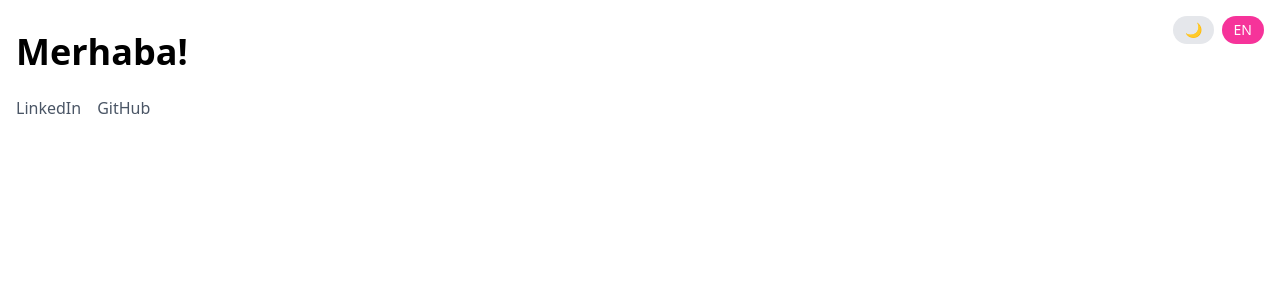
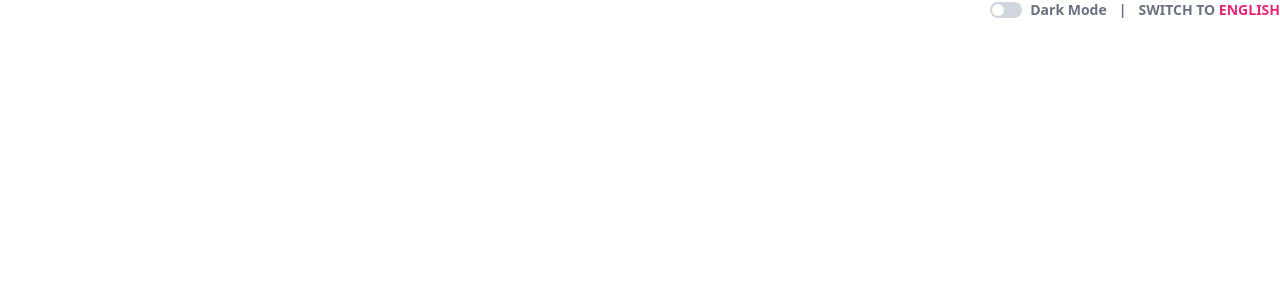
Before and after one commit to beyza-yazici/Personal-Website, a React (Vite) app: page / in a window 1280 px wide. Shown: the top 300 px of the page. Built offline with nearby package versions, Linux system fonts and the light colour scheme.

Commit message:
header editted

```diff
--- a/package.json
+++ b/package.json
@@ -13,6 +13,7 @@
     "@tailwindcss/vite": "^4.0.3",
     "react": "^18.3.1",
     "react-dom": "^18.3.1",
+    "react-router-dom": "^7.1.5",
     "tailwindcss": "^4.0.3"
   },
   "devDependencies": {
--- a/src/App.jsx
+++ b/src/App.jsx
@@ -5,7 +5,7 @@ function App() {
 
 
   return (
-    <div className="min-h-screen bg-white dark:bg-gray-900 transition-colors duration-300">
+    <div className="min-h-screen bg-white dark:bg-gray-900 transition-colors duration-200">
         <Header/>
     </div>
   )
--- a/src/components/Header.jsx
+++ b/src/components/Header.jsx
@@ -2,77 +2,57 @@ import { useLanguage } from "../hooks/useLanguage";
 import { useTheme } from "../hooks/useTheme";
 
 function Header() {
-    const { localizedData, toggleLanguage, language } = useLanguage();
-    const { theme, setTheme } = useTheme();
-    const { heroSection } = localizedData;
-
-    const toggleTheme = () => {
-        setTheme(theme === "light" ? "dark" : "light");
-    };
+    const { toggleLanguage, language } = useLanguage();
+    const { toggleTheme, theme } = useTheme();
 
     return (
-        <header className={`container mx-auto px-4 py-8 relative ${theme === 'dark' ? 'dark' : ''}`}>
+        <header className='flex items-center justify-end gap-3 font-semibold text-sm text-gray-500 dark:text-gray-400 transition-colors duration-200'>
+            <div className='flex justify-center items-center gap-2'>
+                <label
+                    htmlFor="language-switch"
+                    className="relative inline-block w-8 h-4"
+                    aria-label="Dil değiştirme"
+                >
+                    <input
+                        id="language-switch"
+                        type="checkbox"
+                        className="opacity-0 w-0 h-0 peer"
+                        checked={theme === "dark"}
+                        onChange={toggleTheme}
+                    />
+                    <span
+                        className="absolute cursor-pointer top-0 left-0 right-0 bottom-0 bg-gray-300 dark:bg-gray-600 transition-all duration-400 ease-in-out peer-checked:bg-blue-500 rounded-full"
+                        aria-hidden="true"
+                    ></span>
+                    <span
+                        className="absolute w-3 h-3 left-0.5 bottom-0.5 bg-white dark:bg-gray-200 transition-all duration-400 ease-in-out transform peer-checked:translate-x-4 rounded-full"
+                    ></span>
+                </label>
+                <p className="dark:text-gray-300">Dark Mode</p>
+            </div>
+            <p className="dark:text-gray-400">|</p>
 
-            <div className="absolute top-4 right-4 flex items-center gap-2">
-                <button
-                    onClick={toggleTheme}
-                    className="px-3 py-1 text-sm rounded-full bg-gray-200 dark:bg-gray-700 text-gray-700 dark:text-white hover:bg-gray-300 dark:hover:bg-gray-600 transition-colors"
+            {language === "tr" ? (
+                <p
+                    onClick={() => toggleLanguage("en")}
+                    className="cursor-pointer dark:text-gray-300 hover:text-gray-700 dark:hover:text-gray-100 transition-colors duration-200"
+                    role="button"
+                    aria-label="Switch to English"
                 >
-                    {theme === 'light' ? '🌙' : '☀️'}
-                </button>
-                <button
-                    onClick={toggleLanguage}
-                    className="px-3 py-1 text-sm rounded-full bg-pink-500 text-white hover:bg-pink-600 transition-colors"
+                    SWITCH TO <span className="text-[#e92577] dark:text-[#ff4d8d] font-bold">ENGLISH</span>
+                </p>
+            ) : (
+                <p
+                    onClick={() => toggleLanguage("tr")}
+                    className="cursor-pointer dark:text-gray-300 hover:text-gray-700 dark:hover:text-gray-100 transition-colors duration-200"
+                    role="button"
+                    aria-label="Türkçe'ye geçiş yap"
                 >
-                    {language === 'tr' ? 'EN' : 'TR'}
-                </button>
-            </div>
-
-            <div className="max-w-3xl">
-                <h1 className="text-4xl font-bold mb-4 dark:text-white">
-                    {heroSection.greeting}
-                </h1>
-
-                <div className="space-y-4">
-                    <p className="text-xl dark:text-gray-200">
-                        {heroSection.title}
-                    </p>
-                    <p className="text-lg text-gray-600 dark:text-gray-400">
-                        {heroSection.description}
-                    </p>
-                </div>
-
-                <div className="mt-6 text-sm text-gray-500 dark:text-gray-400">
-                    <p>{heroSection.currentStatus}</p>
-                    <a
-                        href={`mailto:${heroSection.email}`}
-                        className="text-pink-500 hover:text-pink-600 transition-colors"
-                    >
-                        {heroSection.email}
-                    </a>
-                </div>
-
-                <div className="mt-6 flex gap-4">
-                    <a
-                        href={heroSection.linkedin}
-                        target="_blank"
-                        rel="noopener noreferrer"
-                        className="text-gray-600 dark:text-gray-400 hover:text-pink-500 dark:hover:text-pink-400 transition-colors"
-                    >
-                        LinkedIn
-                    </a>
-                    <a
-                        href={heroSection.github}
-                        target="_blank"
-                        rel="noopener noreferrer"
-                        className="text-gray-600 dark:text-gray-400 hover:text-pink-500 dark:hover:text-pink-400 transition-colors"
-                    >
-                        GitHub
-                    </a>
-                </div>
-            </div>
+                    <span className="text-[#e92577] dark:text-[#ff4d8d] font-bold">TÜRKÇE</span>&apos;YE GEÇ
+                </p>
+            )}
         </header>
-    );
+    )
 }
 
 export default Header;
--- a/src/context/ThemeProvider.jsx
+++ b/src/context/ThemeProvider.jsx
@@ -3,25 +3,39 @@ import { ThemeContext } from "./ThemeContext";
 import PropTypes from 'prop-types';
 
 const getInitialTheme = () => {
-    const savedTheme = window.localStorage.getItem('theme');
-    if (savedTheme) {
-        return JSON.parse(savedTheme);
+    if (typeof window !== 'undefined' && window.localStorage) {
+        const storedPrefs = window.localStorage.getItem('theme');
+        if (typeof storedPrefs === 'string') {
+            return storedPrefs;
+        }
+
+        const userMedia = window.matchMedia('(prefers-color-scheme: dark)');
+        if (userMedia.matches) {
+            return 'dark';
+        }
     }
-    return "light";
-}
+
+    return 'light';
+};
 
 export const ThemeProvider = ({ children }) => {
-    const [theme, setTheme] = useState(() => {
-        return localStorage.getItem("theme") || getInitialTheme()
-    });
+    const [theme, setTheme] = useState(getInitialTheme);
+
+    const toggleTheme = () => {
+        setTheme(theme === 'light' ? 'dark' : 'light');
+    };
 
     useEffect(() => {
-        localStorage.setItem("theme", theme);
-        document.body.className = theme;
-    }, [theme])
+        const root = window.document.documentElement;
+
+        root.classList.remove('light', 'dark');
+        root.classList.add(theme);
+
+        localStorage.setItem('theme', theme);
+    }, [theme]);
 
     return (
-        <ThemeContext.Provider value={{ theme, setTheme }}>
+        <ThemeContext.Provider value={{ theme, setTheme, toggleTheme }}>
             {children}
         </ThemeContext.Provider>
     )
--- a/src/index.css
+++ b/src/index.css
@@ -1 +1,18 @@
 @import "tailwindcss";
+
+:root {
+    --foreground-rgb: 0, 0, 0;
+    --background-start-rgb: 255, 255, 255;
+    --background-end-rgb: 255, 255, 255;
+  }
+
+  [class="dark"] {
+    --foreground-rgb: 255, 255, 255;
+    --background-start-rgb: 0, 0, 0;
+    --background-end-rgb: 0, 0, 0;
+  }
+
+  body {
+    color: rgb(var(--foreground-rgb));
+    background: rgb(var(--background-start-rgb));
+  }
--- a/src/main.jsx
+++ b/src/main.jsx
@@ -4,13 +4,16 @@ import './index.css'
 import App from './App.jsx'
 import { LanguageProvider } from './context/LanguageProvider.jsx'
 import { ThemeProvider } from './context/ThemeProvider.jsx'
+import { BrowserRouter } from 'react-router-dom'
 
 
 createRoot(document.getElementById('root')).render(
-    <ThemeProvider>
+        <ThemeProvider>
     <LanguageProvider>
-    <App />
+            <BrowserRouter>
+                <App />
+            </BrowserRouter>
     </LanguageProvider>
-    </ThemeProvider>
+        </ThemeProvider>
 
 )
```
Also changed, not shown: 1 other file (tests, documents, lock files or other folders).
